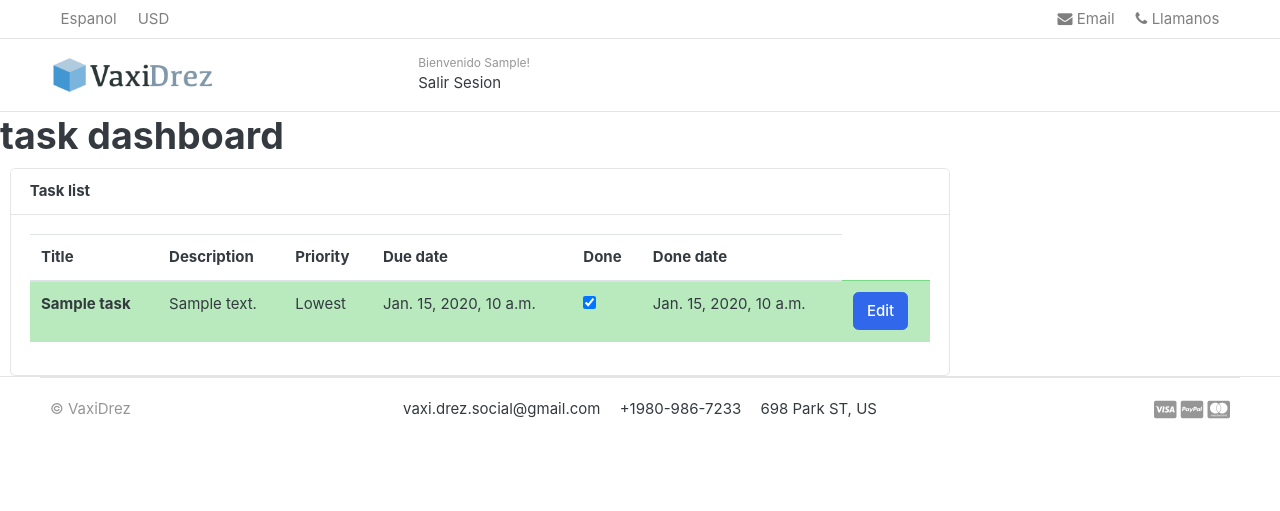
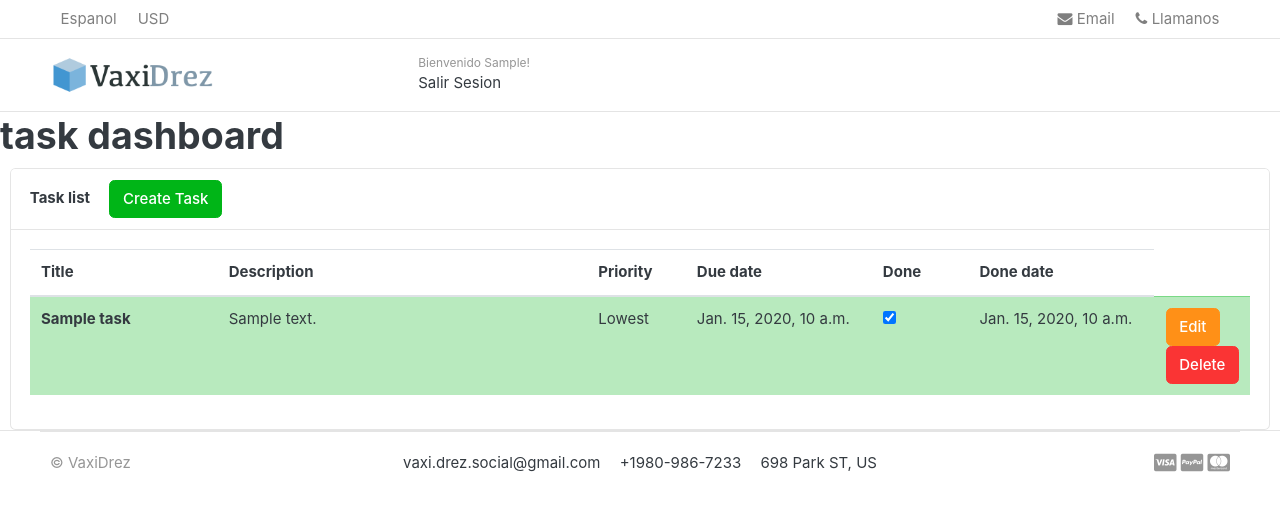
Before and after one commit to Parzeval8/Prueba, a Django app: page /tasks/dashboard/ in a window 1280 px wide. Shown: the top 511 px of the page. Run offline with Django 5.2, Linux system fonts and the light colour scheme; a user stored in the database is signed in; tables that the repository leaves empty hold one stand-in row (values such as "Sample post"); some libraries are stand-ins or nearby versions; some web fonts are replaced.

Commit message:
agregado el boton create desde el dashboard, corregida funcion de done date

```diff
--- a/tasks/urls.py
+++ b/tasks/urls.py
@@ -6,4 +6,5 @@ urlpatterns = [
     path('create/', views.create, name='create'),
     path('update/<int:task_id>/', views.update, name='update'),
     path('update_done/', views.update_done, name='update_done'),
+    path('delete/<int:task_id>/', views.delete, name='delete'),
 ]
--- a/tasks/views.py
+++ b/tasks/views.py
@@ -1,6 +1,6 @@
 from django.shortcuts import render, redirect, get_object_or_404
 from django.http import JsonResponse
-from django.utils import timezone
+from django.utils.dateparse import parse_datetime
 from django.contrib.auth.decorators import login_required
 from .forms import TaskForm
 from .models import Task
@@ -56,12 +56,21 @@ def update_done(request):
     if request.method == 'POST' and request.META.get('HTTP_X_REQUESTED_WITH') == 'XMLHttpRequest':
         task_id = request.POST.get('task_id')
         done = request.POST.get('done') == 'true'
+        date_completed_str = request.POST.get('date_completed')
         task = Task.objects.get(id=task_id)
         task.done = done
-        if done:
-            task.date_completed = timezone.now()
+        if done and date_completed_str:
+            date_completed = parse_datetime(date_completed_str)
+            task.date_completed = date_completed
         else:
             task.date_completed = None
         task.save()
         return JsonResponse({'success': True, 'done': done, 'date_completed': str(task.date_completed)})
     return JsonResponse({'success': False})
+
+@login_required(login_url='login')
+def delete(request, task_id):
+    task = get_object_or_404(Task, id=task_id, user=request.user)
+    if request.method == 'POST':
+        task.delete()
+    return redirect('dashboard')
--- a/templates/tasks/dashboard.html
+++ b/templates/tasks/dashboard.html
@@ -4,10 +4,11 @@
 {% block content %}
 
 <h1>task dashboard</h1>
-<main class="col-md-9">
+<main class="col-md-12">
     <article class="card">
         <header class="card-header">
             <strong class="d-inline-block mr-3"> Task list </strong>
+            <a href="{% url 'create' %}" class="btn btn-success">Create Task</a>
         </header>
         <div class="card-body">
             <div class="row">
@@ -15,12 +16,12 @@
                     <table class="table table-hover">
                         <thead>
                             <tr>
-                                <th scope="col">Title</th>
-                                <th scope="col">Description</th>
-                                <th scope="col">Priority</th>
-                                <th scope="col">Due date</th>
-                                <th scope="col">Done</th>
-                                <th scope="col">Done date</th>
+                                <th scope="col" class="col-2">Title</th>
+                                <th scope="col" class="col-4">Description</th>
+                                <th scope="col" class="col-1">Priority</th>
+                                <th scope="col" class="col-2">Due date</th>
+                                <th scope="col" class="col-1">Done</th>
+                                <th scope="col" class="col-2">Done date</th>
                             </tr>
                         </thead>
                         <tbody>
@@ -35,7 +36,12 @@
                                 </td>
                                 <td id="date-completed-{{ task.id }}">{{task.date_completed}}</td>
                                 <td>
-                                    <a href="{% url 'update' task.id %}" class="btn btn-primary">Edit</a>
+                                    <a href="{% url 'update' task.id %}" class="btn btn-warning">Edit</a>
+                                    <form action="{% url 'delete' task.id %}" method="post">
+                                        {% csrf_token %}
+                                        <button type="submit" class="btn btn-danger">Delete</button>
+                                    </form>
+
                                 </td>
                             </tr>
                             {% endfor %}
@@ -68,13 +74,17 @@
         var taskId = checkbox.id.split('-')[2];
         var done = checkbox.checked;
 
+        // Obtener la fecha y hora actual en formato ISO 8601
+        var tzoffset = (new Date()).getTimezoneOffset() * 60000; //offset in milliseconds
+        var now = (new Date(Date.now() - tzoffset)).toISOString().slice(0, -1);
         $.ajax({
             type: "POST",
             url: "{% url 'update_done' %}",
             data: {
                 csrfmiddlewaretoken: getCSRFToken(),
                 task_id: taskId,
-                done: done
+                done: done,
+                date_completed: now
             },
             success: function(response) {
                 if (response.success) {
@@ -82,7 +92,7 @@
                     var dateCompletedCell = document.getElementById('date-completed-' + taskId);
                     if (response.done) {
                         var dateCompleted = new Date(response.date_completed);
-                        dateCompletedCell.innerText = dateCompleted.toLocaleString();
+                        dateCompletedCell.innerText = dateCompleted.toLocaleString('en-US', { month: 'short', day: '2-digit', year: 'numeric', hour: '2-digit', minute: '2-digit', hour12: true });
                         checkbox.closest('tr').classList.add('table-success');
                     } else {
                         dateCompletedCell.innerText = '';
```
